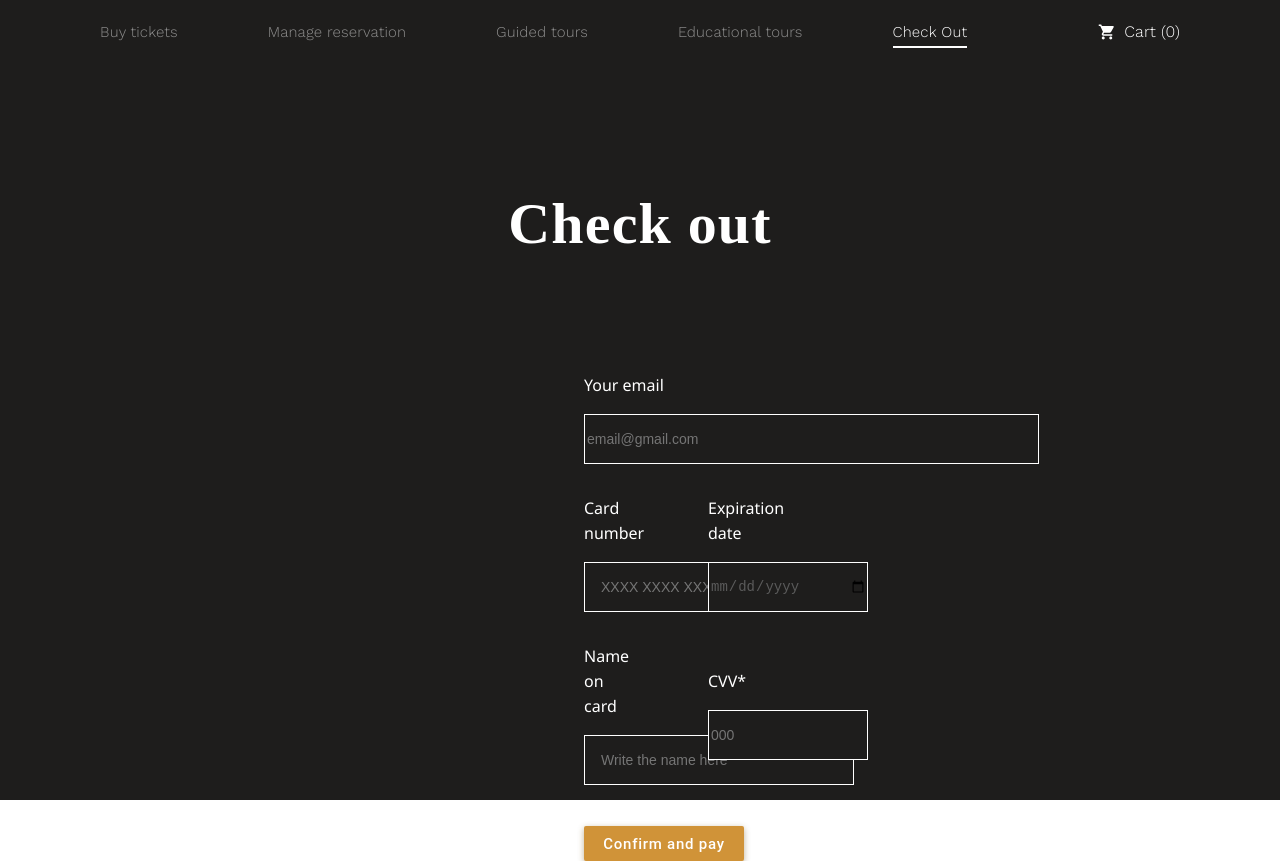
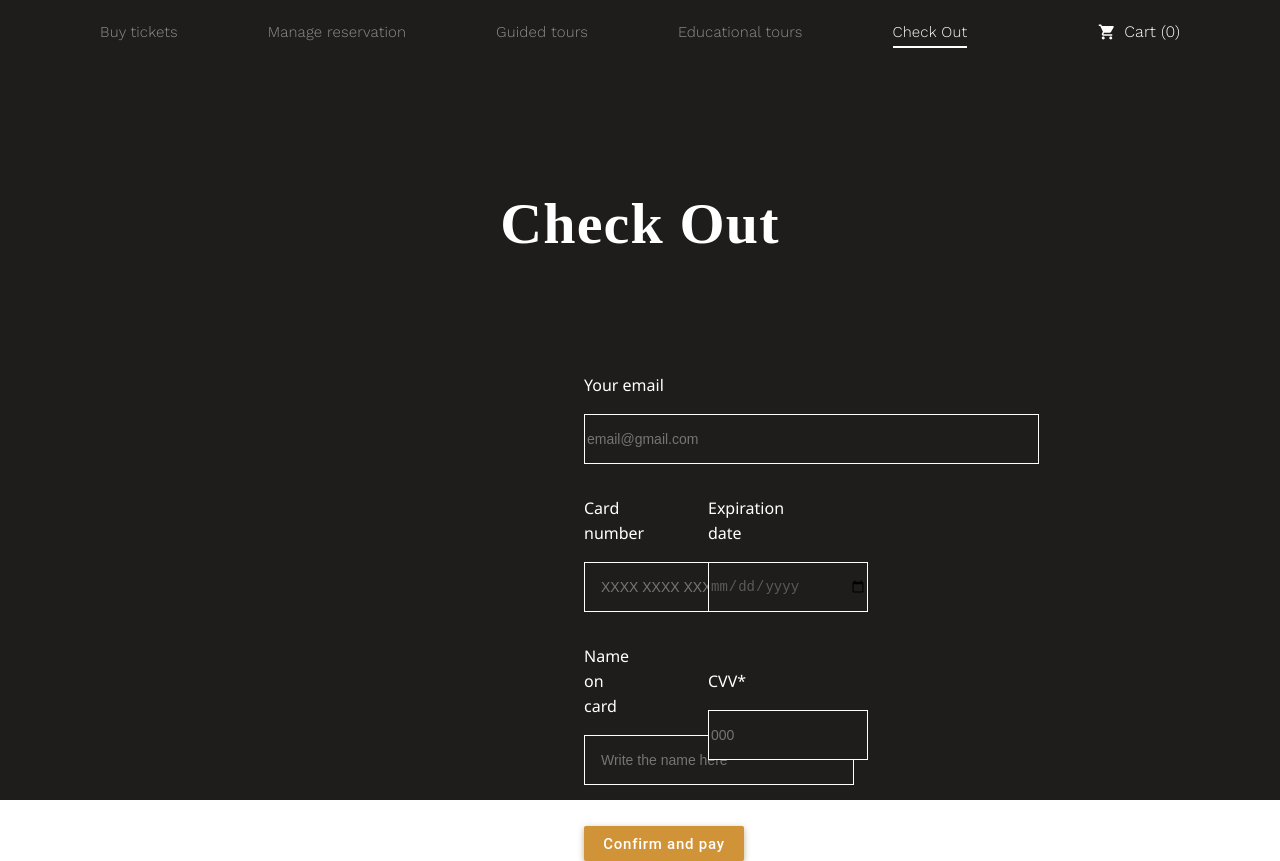
Before and after one commit to shpaksasha/The-Creation-of-Adam, a React (Create React App) app: page /check in a window 1280 px wide. Built offline with nearby package versions, Linux system fonts and the light colour scheme.

Commit message:
check.js changes

```diff
--- a/src/pages/Check Out/check.js
+++ b/src/pages/Check Out/check.js
@@ -10,7 +10,7 @@ const CheckOut = () => {
         <div className={classes.block}>
             <Grid container md={12}>
                 <Grid item md={12}>
-                    <Typography className={classes.caption}>Check out</Typography>
+                    <Typography className={classes.caption}>Check Out</Typography>
                     <form className={classes.blockForm}>
                         <Grid container md={12}>
                             <Grid item md={12}>
```
